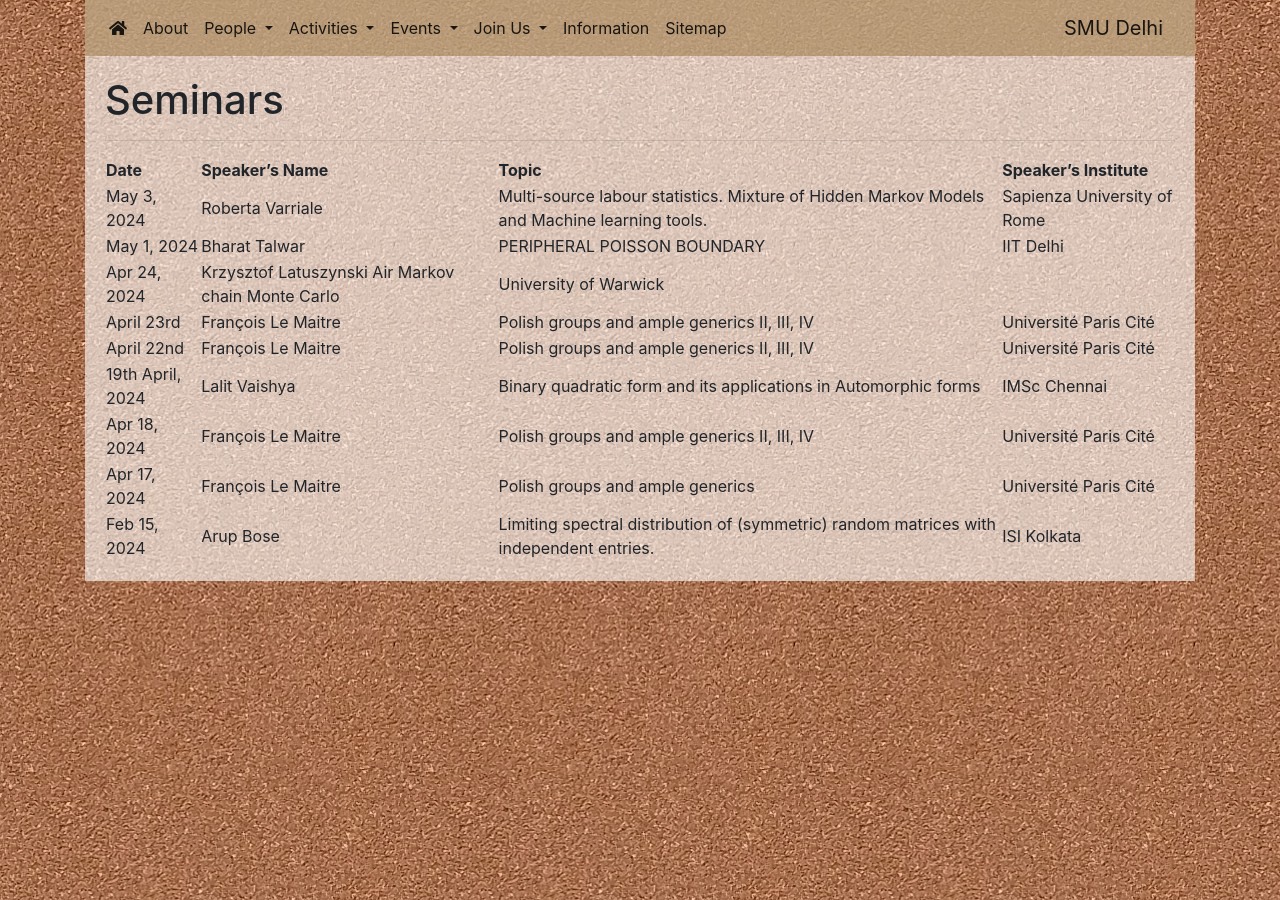
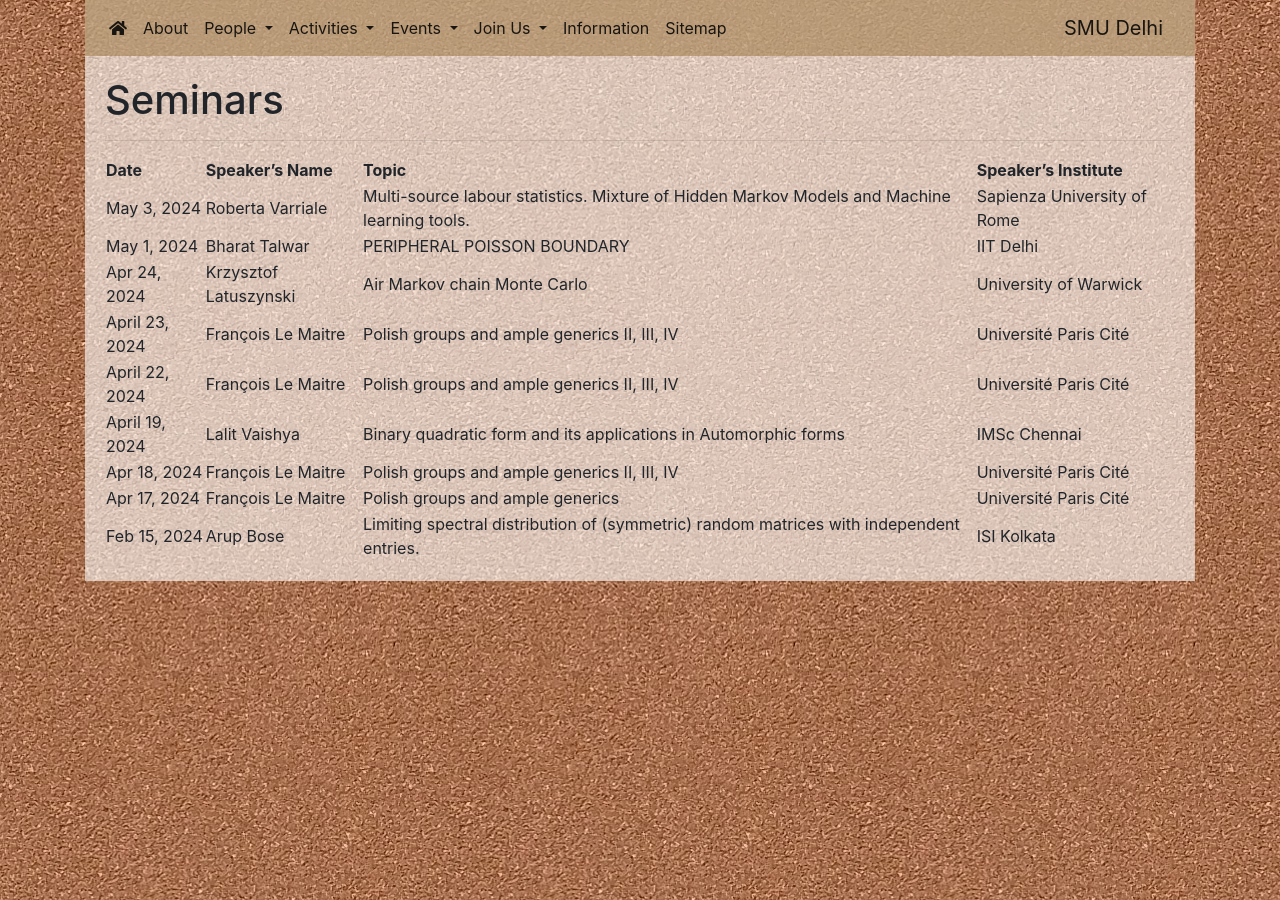
Before and after one commit to isid-smu/isid-smu.github.io, a Jekyll site: the page built from seminars-2024.md, in a window 1280 px wide. Built offline with Jekyll 4.4.1, drawn with Linux system fonts in a browser that asks for light colours; nearby versions of some CDN libraries.

Commit message:
Update seminars-2024.md

```diff
--- a/seminars-2024.md
+++ b/seminars-2024.md
@@ -8,10 +8,10 @@ layout: dropdown
 |-----------------|----------------|--------|---------------------|
 | May 3, 2024 |	Roberta Varriale |	Multi-source labour statistics. Mixture of Hidden Markov Models and Machine learning tools. |	Sapienza University of Rome |
 | May 1, 2024	| Bharat Talwar	| PERIPHERAL POISSON BOUNDARY	| IIT Delhi |
-| Apr 24, 2024 |	Krzysztof Latuszynski	Air Markov chain Monte Carlo |	University of Warwick |
-| April 23rd	| François Le Maitre |	Polish groups and ample generics II, III, IV |	Université Paris Cité |
-| April 22nd |	François Le Maitre	| Polish groups and ample generics II, III, IV |	Université Paris Cité |
-| 19th April, 2024 |	Lalit Vaishya |	Binary quadratic form and its applications in Automorphic forms	| IMSc Chennai |
+| Apr 24, 2024 |	Krzysztof Latuszynski	| Air Markov chain Monte Carlo |	University of Warwick |
+| April 23, 2024	| François Le Maitre |	Polish groups and ample generics II, III, IV |	Université Paris Cité |
+| April 22, 2024 |	François Le Maitre	| Polish groups and ample generics II, III, IV |	Université Paris Cité |
+| April 19, 2024 |	Lalit Vaishya |	Binary quadratic form and its applications in Automorphic forms	| IMSc Chennai |
 | Apr 18, 2024 |	François Le Maitre |	Polish groups and ample generics II, III, IV	| Université Paris Cité |
 | Apr 17, 2024	| François Le Maitre |	Polish groups and ample generics	| Université Paris Cité |
 | Feb 15, 2024 |	Arup Bose	| Limiting spectral distribution of (symmetric) random matrices with independent entries. |	ISI Kolkata |
```
